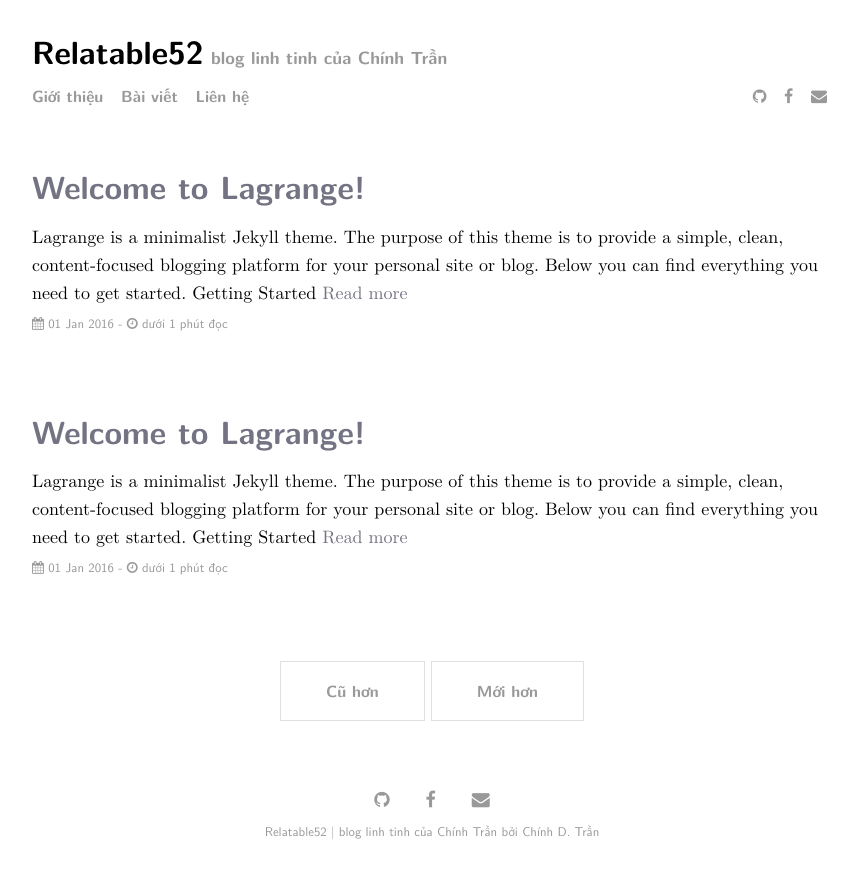
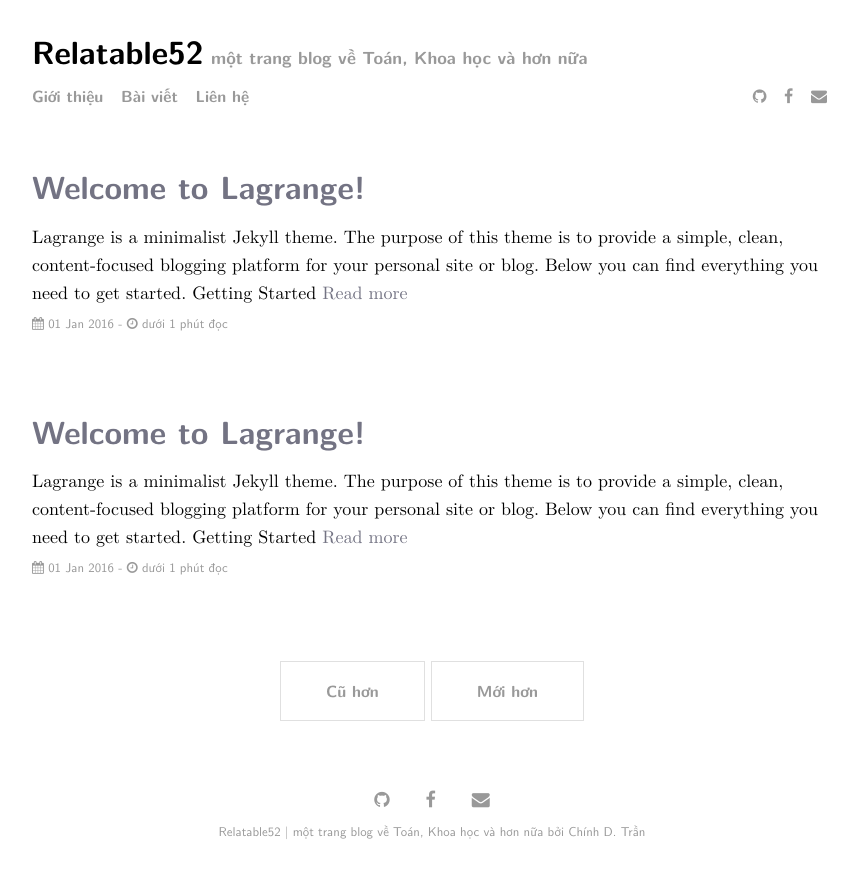
Before and after one commit to relatable52/relatable52.github.io, a Jekyll site: the page built from index.html, in a window 1280 px wide. Shown: the top 878 px of the page, without its empty margins (208-1066 px from the left). Built offline with Jekyll 4.4.1, drawn with Linux system fonts in a browser that asks for light colours; the list of posts is cut into pages by our own code.

Commit message:
Update _config.yml

```diff
--- a/_config.yml
+++ b/_config.yml
@@ -21,7 +21,7 @@ plugins:             [jekyll-paginate, jekyll-sitemap, jekyll-feed, jekyll-seo-t
 
 # Customise atom feed settings (this is where Jekyll-Feed gets configuration information)
 title:		           'Relatable52'
-description:	       'blog linh tinh của Chính Trần'
+description:	       'một trang blog về Toán, Khoa học và hơn nữa'
 author:              'Chính D. Trần'
 
 # RSS 2.0 can be used instead of Atom by uncommenting following two lines
```
